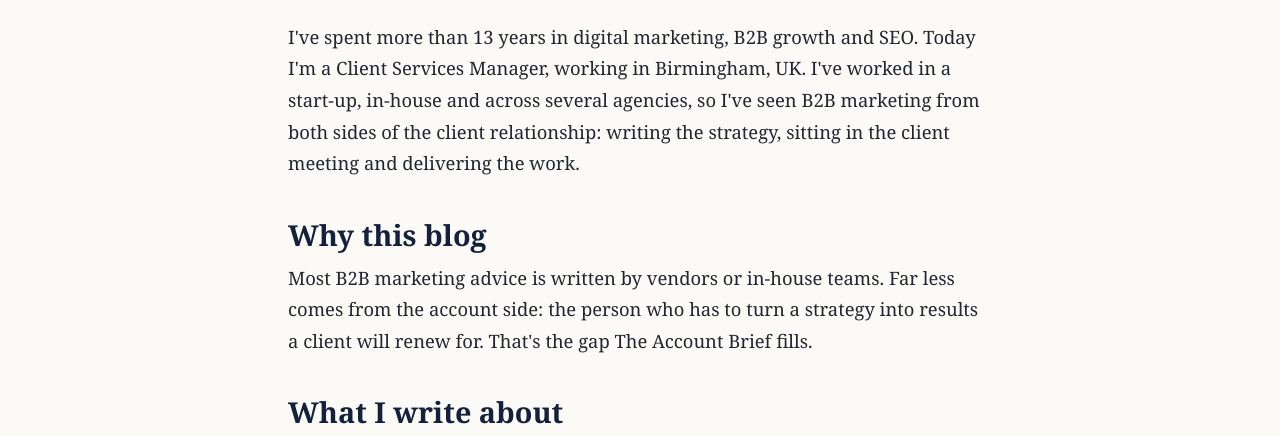
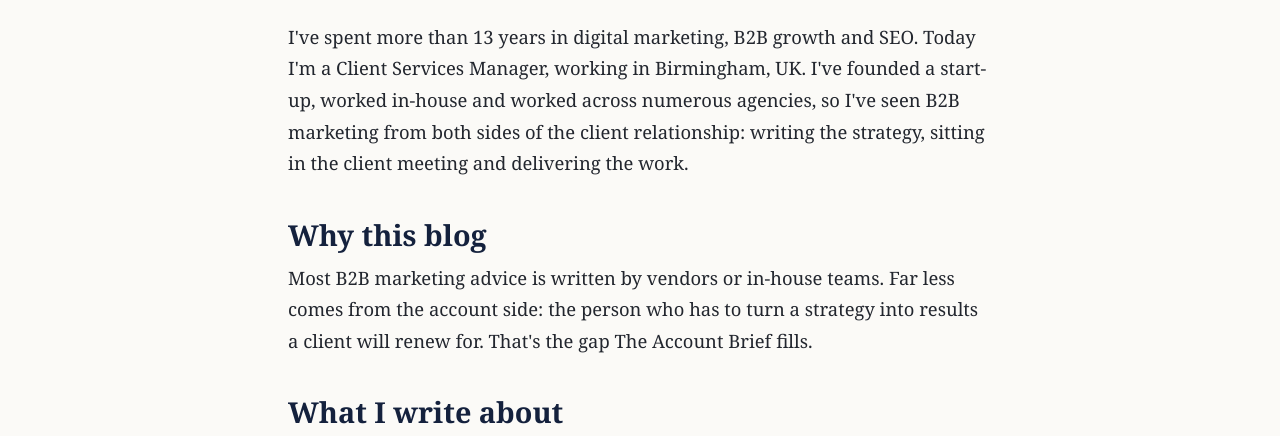
Before and after one commit to JAldo1980/theaccountbrief, an Astro site: page /about in a window 1280 px wide. Shown: the part 304-740 px from the top of the page. Built offline with nearby package versions, Linux system fonts and the light colour scheme; Astro itself is replaced by a stand-in of ours.

Commit message:
About: founded a start-up, numerous agencies
Co-Authored-By: Claude Opus 5.5 <noreply@anthropic.com>
Claude-Session: https://claude.ai/code/session_01KH3NyNaSJLPY51NpRhxNgX

```diff
--- a/src/pages/about.astro
+++ b/src/pages/about.astro
@@ -14,7 +14,7 @@ const schema = [{ '@type': 'ProfilePage', '@id': url, url, mainEntity: { '@id':
   <div class="prose narrow">
     <p>
       I've spent more than 13 years in digital marketing, B2B growth and SEO. Today I'm a Client Services Manager, working in
-      Birmingham, UK. I've worked in a start-up, in-house and across several agencies, so I've seen B2B
+      Birmingham, UK. I've founded a start-up, worked in-house and worked across numerous agencies, so I've seen B2B
       marketing from both sides of the client relationship: writing the strategy, sitting in the client meeting and delivering the work.
     </p>
     <h2>Why this blog</h2>
```
